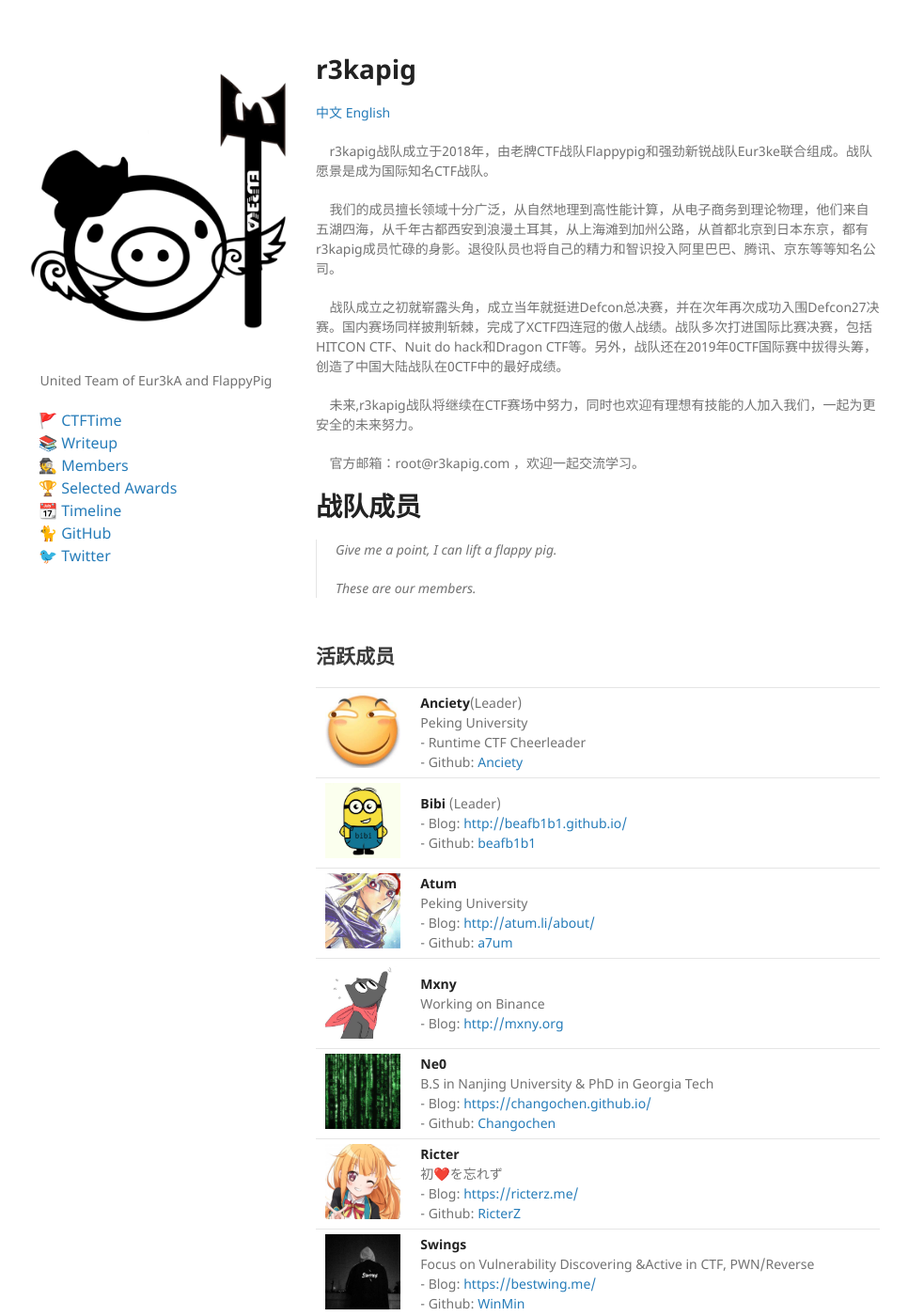
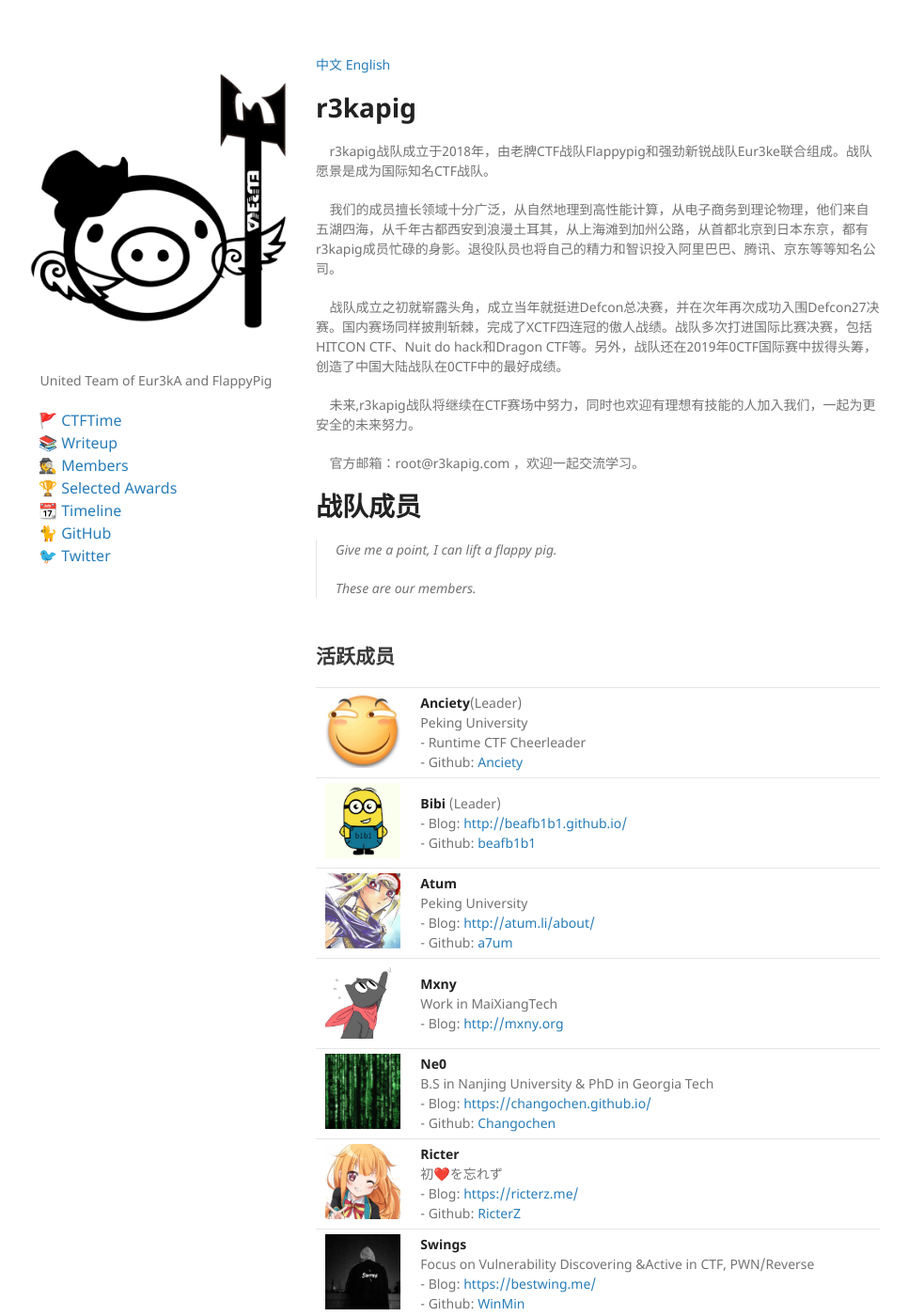
Before and after one commit to r3kapig/r3kapig.github.io, a Jekyll site: the page built from index-zh.md, in a window 1280 px wide and 1400 px high. Shown: the whole window at 94% size, without its empty margins (169-1135 px from the left). Built offline with Jekyll 4.4.1, drawn with Linux system fonts in a browser that asks for light colours; our own code applies the rules of GitHub Pages for plain Markdown files.

Commit message:
Update index-zh.md

```diff
--- a/index-zh.md
+++ b/index-zh.md
@@ -3,10 +3,10 @@ layout: default
 id: index
 ---
 
-
+[中文](./index-zh.md)  [English](./index.md)
 # r3kapig
 
-[中文](./index-zh.md)  [English](./index.md)
+
 
 &nbsp;&nbsp;&nbsp;&nbsp;r3kapig战队成立于2018年，由老牌CTF战队Flappypig和强劲新锐战队Eur3ke联合组成。战队愿景是成为国际知名CTF战队。
 
@@ -35,7 +35,7 @@ id: index
 | <img src="assets/profile/anciety.jpg" class="profile-image" alt="profile-image"  /> | **Anciety**(Leader)<br />Peking University<br />- Runtime CTF Cheerleader<br />- Github: [Anciety](//github.com/Escapingbug) |
 | <img src="assets/profile/bibi.jpg" class="profile-image" alt="profile-image"  />    | **Bibi** (Leader)<br />- Blog: [http://beafb1b1.github.io/](http://beafb1b1.github.io/)<br />- Github: [beafb1b1](//github.com/beafb1b1)                                           |
 | <img src="assets/profile/Atum.jpg" class="profile-image" alt="profile-image"  />     | **Atum** <br />Peking University<br />- Blog: [http://atum.li/about/](http://atum.li/about/)<br />- Github: [a7um](//github.com/a7um) |
-| <img src="assets/profile/mxny.jpeg" class="profile-image" alt="profile-image"  />   | **Mxny**  <br />Working on Binance  <br />- Blog: [http://mxny.org](http://mxny.org) |
+| <img src="assets/profile/mxny.jpeg" class="profile-image" alt="profile-image"  />   | **Mxny**  <br /> Work in MaiXiangTech  <br />- Blog: [http://mxny.org](http://mxny.org) |
 | <img src="assets/profile/ne0.jpeg" class="profile-image" alt="profile-image"  />    | **Ne0**<br />B.S in Nanjing University & PhD in Georgia Tech<br />- Blog: [https://changochen.github.io/](//changochen.github.io/about.html)<br />- Github: [Changochen](//github.com/changochen) |
 | <img src="assets/profile/ricter.jpeg" class="profile-image" alt="profile-image"  /> | **Ricter**<br />初❤️を忘れず<br />- Blog: [https://ricterz.me/](//ricterz.me/) <br />- Github: [RicterZ](//github.com/RicterZ) |
 | <img src="assets/profile/swing.jpeg" class="profile-image" alt="profile-image"  />  | **Swings** <br />Focus on Vulnerability Discovering &Active in CTF, PWN/Reverse<br />- Blog: [https://bestwing.me/](//bestwing.me/)<br />- Github: [WinMin](//github.com/WinMin) |
```
